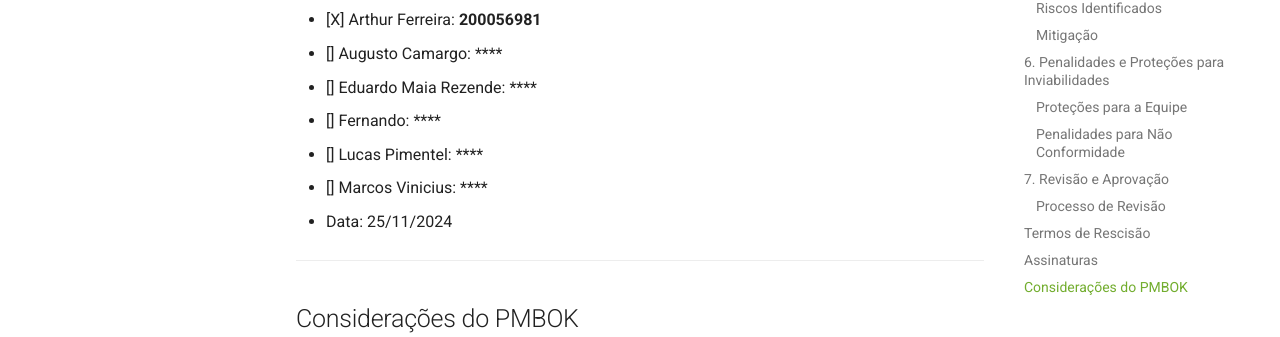
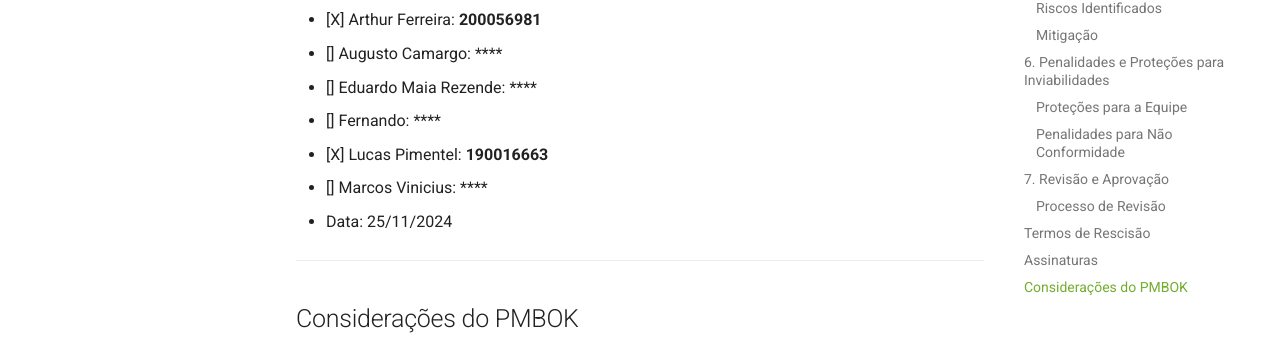
Before and after one commit to EPS-ALM/eps-alm, an MkDocs documentation site: the page built from docs/artefatos/acordo-equipe_ativos.md, in a window 1280 px wide and 900 px high, scrolled down 2968 px. Shown: the part 352-689 px from the top of the window. Built offline with MkDocs 1.6.1 and Material for MkDocs 9.7.7, drawn with Linux system fonts in a browser that asks for light colours.

Commit message:
Update acordo-equipe_ativos.md

```diff
--- a/docs/artefatos/acordo-equipe_ativos.md
+++ b/docs/artefatos/acordo-equipe_ativos.md
@@ -98,7 +98,7 @@ Este acordo será revisado trimestralmente ou em caso de alterações no projeto
 - [] Augusto Camargo: ****
 - [] Eduardo Maia Rezende: ****
 - [] Fernando: ****
-- [] Lucas Pimentel: ****
+- [X] Lucas Pimentel: **190016663**
 - [] Marcos Vinicius: ****
 - Data: 25/11/2024
 
```
